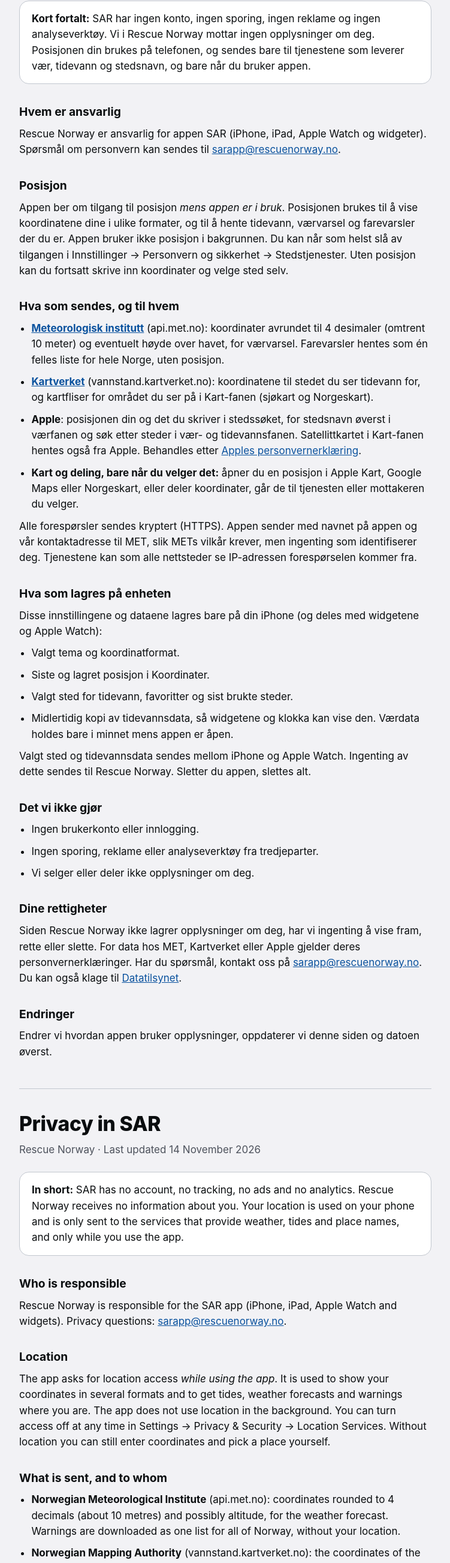
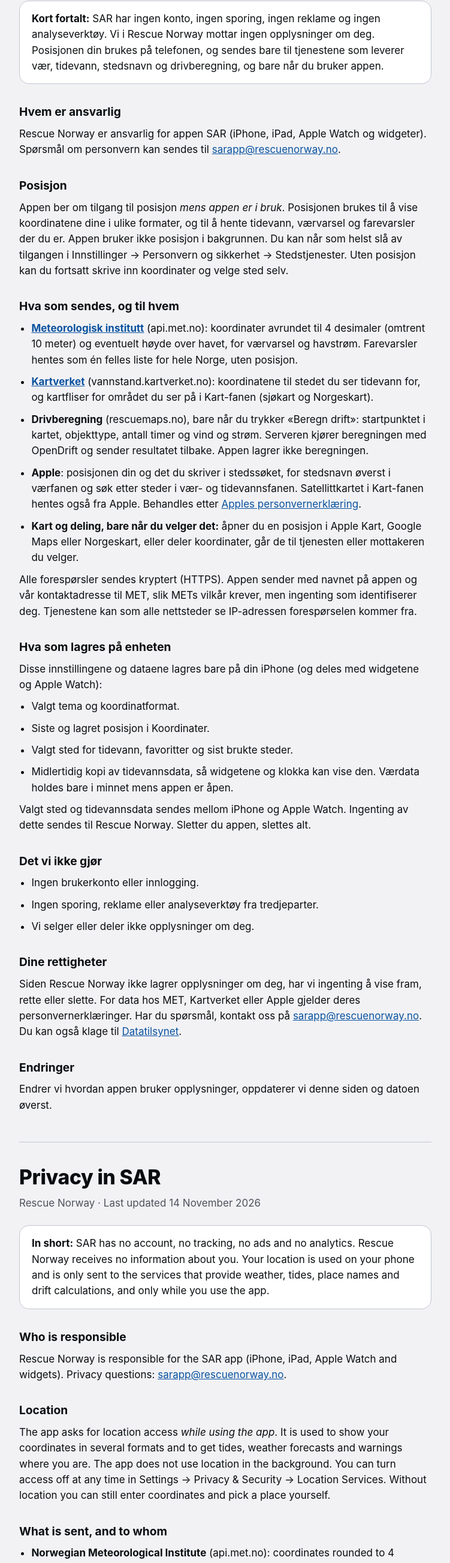
Before and after one commit to RN-trugrand/sar-app-side, a plain HTML site: page personvern.html in a window 1280 px wide. Shown: the part 185-2790 px from the top of the page at 60% size, without its empty margins (264-1015 px from the left). Drawn offline with Linux system fonts and the light colour scheme.

Commit message:
Drivberegning: startpunkt sendes til rescuemaps.no, havstrøm fra MET
Co-Authored-By: Claude Opus 5.5 <noreply@anthropic.com>

```diff
--- a/personvern.html
+++ b/personvern.html
@@ -47,7 +47,7 @@
 <div class="card">
   <p><strong>Kort fortalt:</strong> SAR har ingen konto, ingen sporing, ingen reklame og ingen analyseverktøy.
   Vi i Rescue Norway mottar ingen opplysninger om deg. Posisjonen din brukes på telefonen, og sendes bare til
-  tjenestene som leverer vær, tidevann og stedsnavn, og bare når du bruker appen.</p>
+  tjenestene som leverer vær, tidevann, stedsnavn og drivberegning, og bare når du bruker appen.</p>
 </div>
 
 <h2>Hvem er ansvarlig</h2>
@@ -63,10 +63,13 @@ Uten posisjon kan du fortsatt skrive inn koordinater og velge sted selv.</p>
 <h2>Hva som sendes, og til hvem</h2>
 <ul>
   <li><strong><a href="https://www.met.no/">Meteorologisk institutt</a></strong> (api.met.no): koordinater avrundet til
-  4 desimaler (omtrent 10 meter) og eventuelt høyde over havet, for værvarsel. Farevarsler hentes som én felles liste
+  4 desimaler (omtrent 10 meter) og eventuelt høyde over havet, for værvarsel og havstrøm. Farevarsler hentes som én felles liste
   for hele Norge, uten posisjon.</li>
   <li><strong><a href="https://www.kartverket.no/">Kartverket</a></strong> (vannstand.kartverket.no): koordinatene til
   stedet du ser tidevann for, og kartfliser for området du ser på i Kart-fanen (sjøkart og Norgeskart).</li>
+  <li><strong>Drivberegning</strong> (rescuemaps.no), bare når du trykker «Beregn drift»: startpunktet i kartet,
+  objekttype, antall timer og vind og strøm. Serveren kjører beregningen med OpenDrift og sender resultatet tilbake.
+  Appen lagrer ikke beregningen.</li>
   <li><strong>Apple</strong>: posisjonen din og det du skriver i stedssøket, for stedsnavn øverst i værfanen og søk
   etter steder i vær- og tidevannsfanen. Satellittkartet i Kart-fanen hentes også fra Apple. Behandles etter <a href="https://www.apple.com/legal/privacy/">Apples
   personvernerklæring</a>.</li>
@@ -113,7 +116,7 @@ For data hos MET, Kartverket eller Apple gjelder deres personvernerklæringer. H
 <div class="card">
   <p><strong>In short:</strong> SAR has no account, no tracking, no ads and no analytics. Rescue Norway receives no
   information about you. Your location is used on your phone and is only sent to the services that provide weather,
-  tides and place names, and only while you use the app.</p>
+  tides, place names and drift calculations, and only while you use the app.</p>
 </div>
 
 <h2>Who is responsible</h2>
@@ -129,10 +132,13 @@ Without location you can still enter coordinates and pick a place yourself.</p>
 <h2>What is sent, and to whom</h2>
 <ul>
   <li><strong>Norwegian Meteorological Institute</strong> (api.met.no): coordinates rounded to 4 decimals (about
-  10 metres) and possibly altitude, for the weather forecast. Warnings are downloaded as one list for all of Norway,
+  10 metres) and possibly altitude, for the weather forecast and ocean currents. Warnings are downloaded as one list for all of Norway,
   without your location.</li>
   <li><strong>Norwegian Mapping Authority</strong> (vannstand.kartverket.no): the coordinates of the place you view
   tides for, and map tiles for the area you view in the map tab (nautical and topographic maps).</li>
+  <li><strong>Drift calculation</strong> (rescuemaps.no), only when you tap “Calculate drift”: the start point on
+  the map, object type, number of hours, and wind and current. The server runs the calculation with OpenDrift and
+  returns the result. The app does not store the calculation.</li>
   <li><strong>Apple</strong>: your location and what you type in place search, for the place name in the weather tab
   and place search in the weather and tides tabs. Satellite imagery in the map tab also comes from Apple. Handled under <a href="https://www.apple.com/legal/privacy/">Apple’s privacy
   policy</a>.</li>
```
